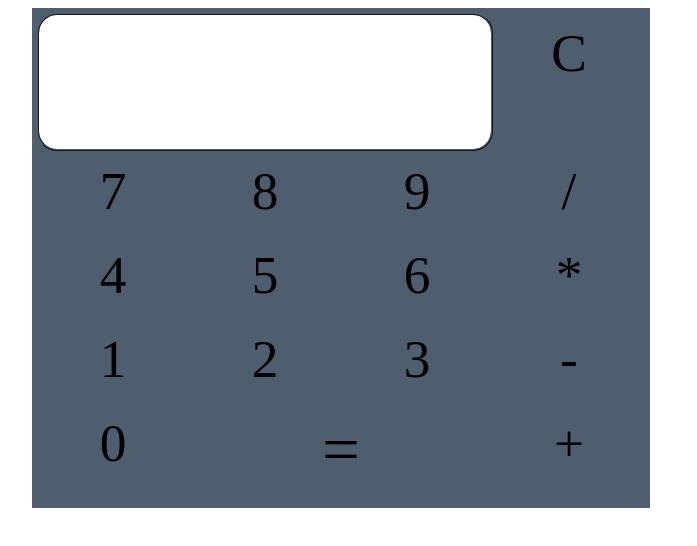
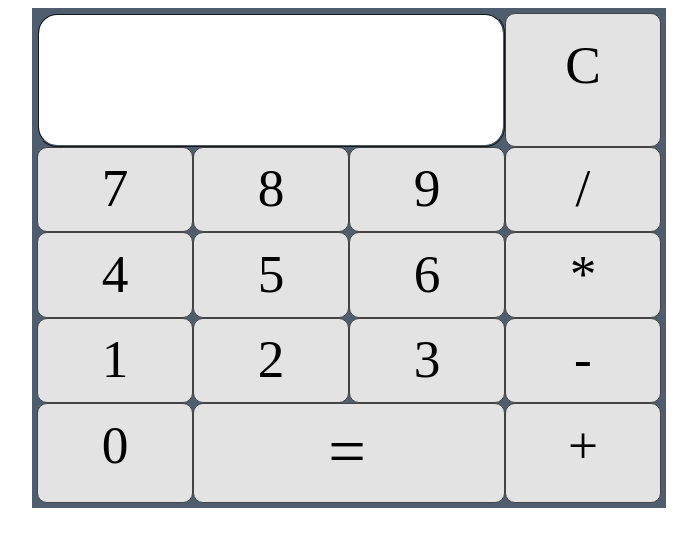
Before and after one commit to cripi-interface-development/dz4-javascript, a plain HTML site: page main.html in a window 1280 px wide. Shown: the whole page, without its empty margins (296-993 px from the left). Drawn offline with Linux system fonts and the light colour scheme.

Commit message:
Скругленные кнопочки

```diff
--- a/main.html
+++ b/main.html
@@ -19,31 +19,31 @@
 	<table border=5  bordercolor=4e5e6f vspace=10  cellpadding="0" cellspacing="0">
 	<tr>
 		<td colspan="3" id='round'><p><div id="expression"></div><div id="result"></div></p></td>
-		<td ><div id="del" >C</div></td>
+		<td id="rou"><div id="del" >C</div></td>
 
 	</tr>
 	<tr>
-		<td><div id="i7">7</div></td>
-		<td><div id="i8">8</div></td>
-		<td><div id="i9">9</div></td>
-		<td><div id="dev">/</div></td>
+		<td id="rou"><div id="i7">7</div></td>
+		<td id="rou"><div id="i8">8</div></td>
+		<td id="rou"><div id="i9">9</div></td>
+		<td id="rou"><div id="dev">/</div></td>
 	</tr>
 	<tr>
-		<td><div id="i4">4</div></td>
-		<td><div id="i5">5</div></td>
-		<td><div id="i6">6</div></td>
-		<td><div id="mul">*</div></td>
+		<td id="rou"><div id="i4">4</div></td>
+		<td id="rou"><div id="i5">5</div></td>
+		<td id="rou"><div id="i6">6</div></td>
+		<td id="rou"><div id="mul">*</div></td>
 	</tr>
 	<tr>
-		<td><div id="i1">1</div></td>
-		<td><div id="i2">2</div></td>
-		<td><div id="i3">3</div></td>
-		<td><div id="sub">-</div></td>
+		<td id="rou"><div id="i1">1</div></td>
+		<td id="rou"><div id="i2">2</div></td>
+		<td id="rou"><div id="i3">3</div></td>
+		<td id="rou"><div id="sub">-</div></td>
 	</tr>
 	<tr>
-		<td><div id="i0">0</div></td>
-		<td colspan="2"><div id="calc">=</div></td>
-		<td><div id="sum">+</div></td>
+		<td id="rou"><div id="i0">0</div></td>
+		<td colspan="2" id="rou"><div id="calc">=</div></td>
+		<td id="rou"><div id="sum">+</div></td>
 	</tr>
 	</table>
 </body>
--- a/style.css
+++ b/style.css
@@ -32,10 +32,15 @@ border: 2px ridge #4e5e6f;
 	font: 40pt bolt;
 	padding-top: 15px;
 }
+#del{
+padding-top: 35px;
+}
+
  #calc{
 	width: 302px;
 	height: 100%;
 	background: url("text_bg2.jpg");
+	background-repeat: repeat-x;
 	display: table;
 	text-align: center;
 	vertical-align: center;
@@ -74,3 +79,12 @@ border: 2px ridge #4e5e6f;
 	font: 35pt bolt;
 	padding-bottom: 20px;
  }
+
+#rou{
+border: 1px solid #434343;
+padding: 2px;
+background: #e3e3e3;
+-moz-border-radius: 10px;
+-webkit-border-radius: 10px;
+
+}
```
